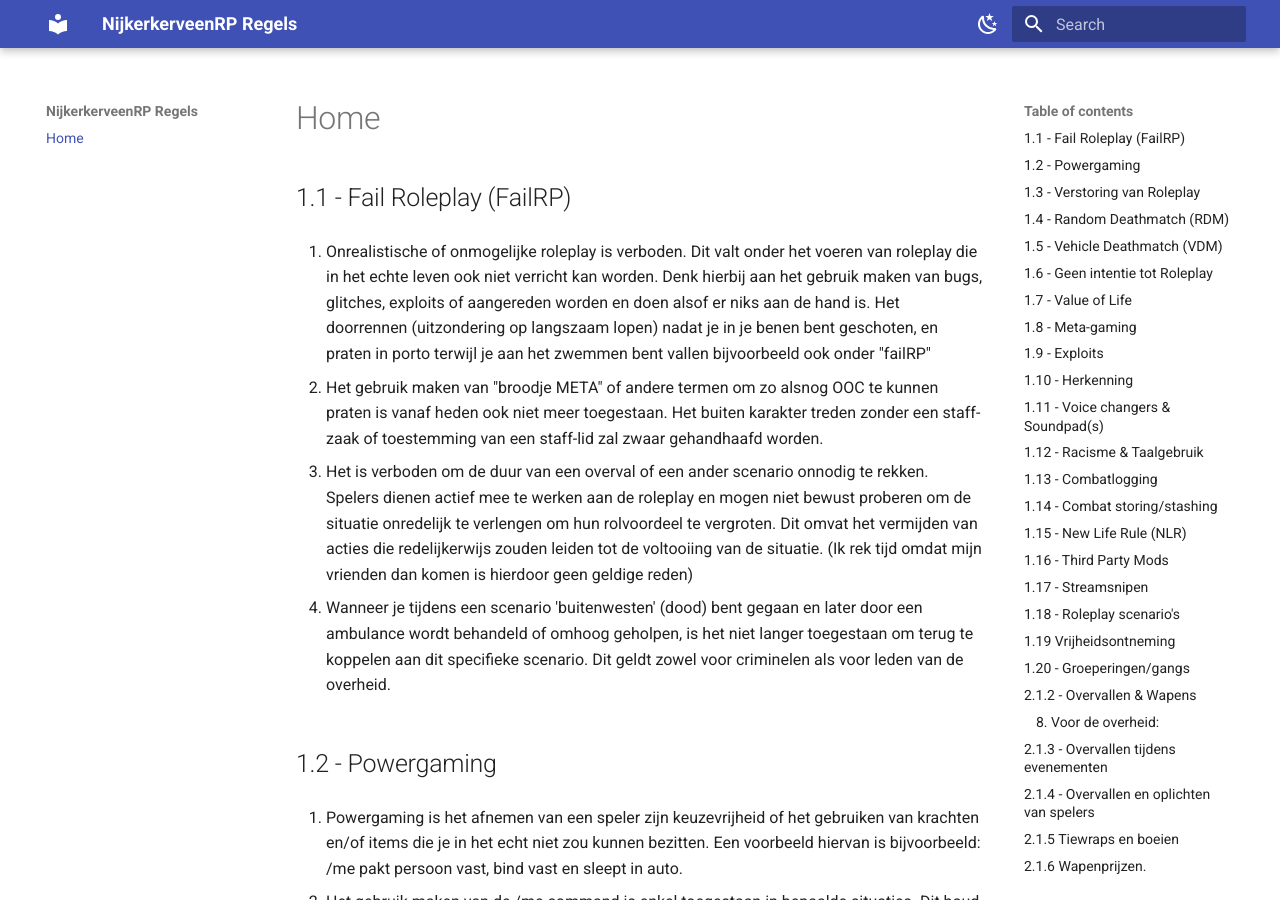
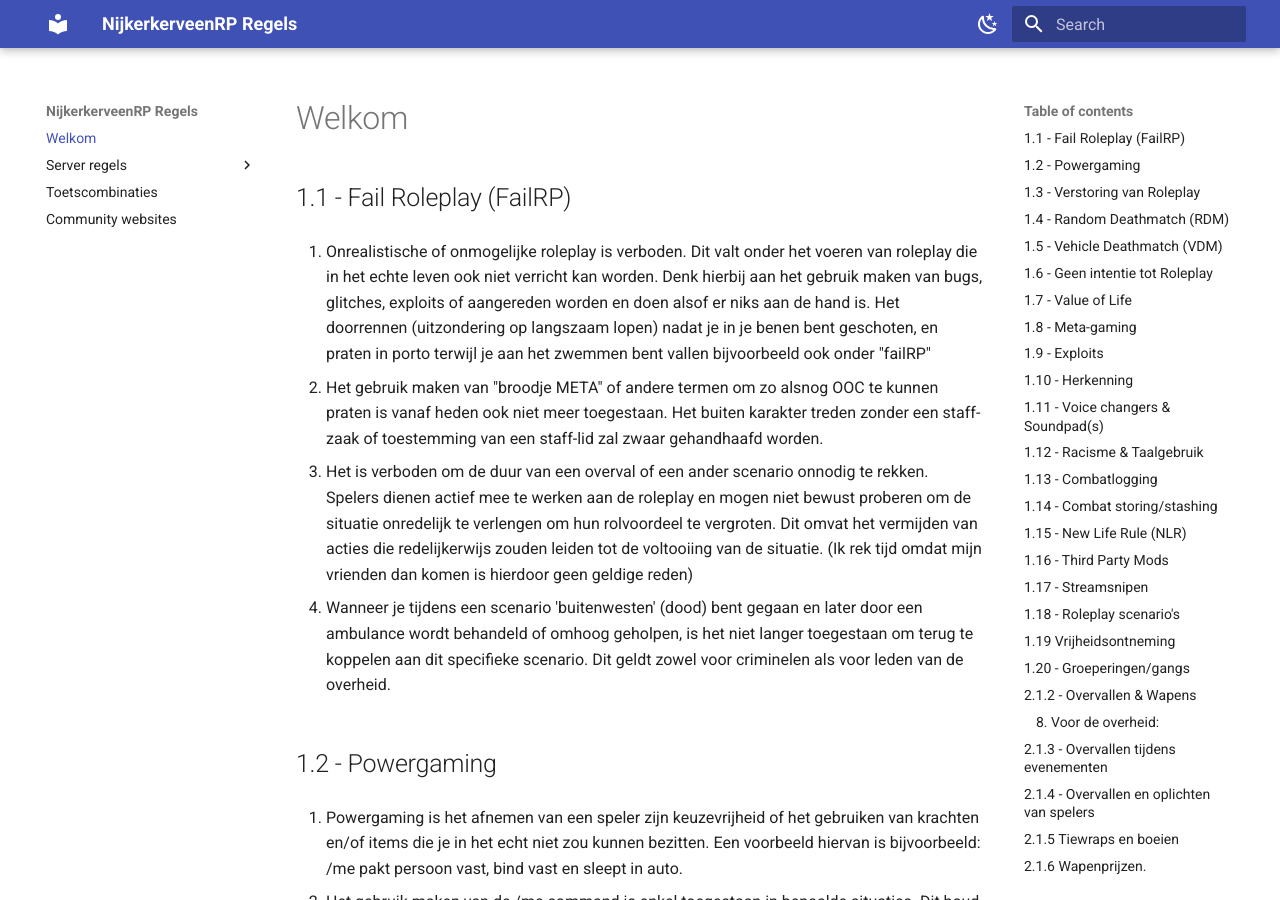
Before and after one commit to nijkerkerveenrp/Wetboek, an MkDocs documentation site: the page built from docs/index.md, in a window 1280 px wide and 900 px high. Built offline with MkDocs 1.6.1 and Material for MkDocs 9.7.7, drawn with Linux system fonts in a browser that asks for light colours.

Commit message:
Update mkdocs.yml

```diff
--- a/mkdocs.yml
+++ b/mkdocs.yml
@@ -11,3 +11,12 @@ theme:
       toggle:
         icon: material/weather-sunny
         name: Donkere modus
+
+
+nav:
+  - Welkom: index.md
+  - Server regels:
+    - Algemene regels: algemeneregels.md
+    - Offroad voertuigen: offroad.md
+  - Toetscombinaties: keybinds.md
+  - Community websites: communitysites.md
```
